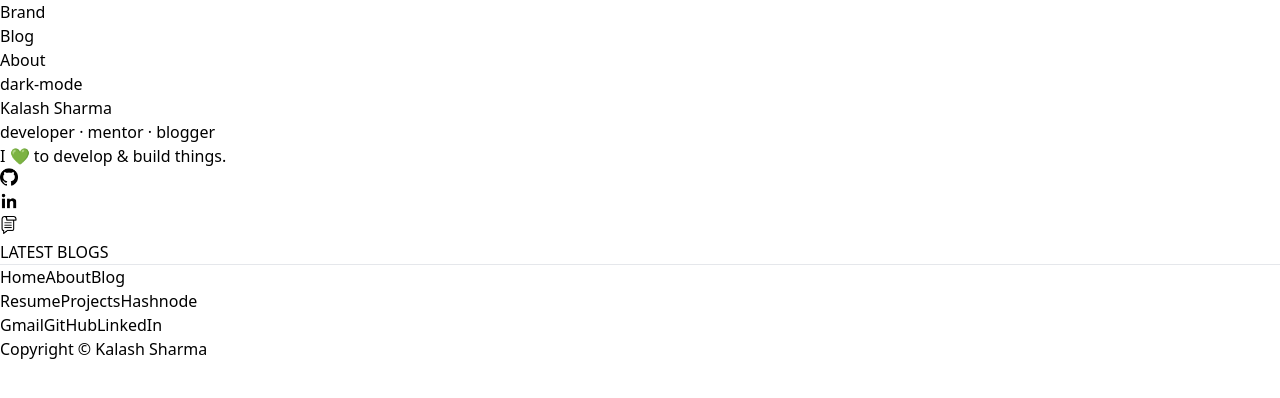
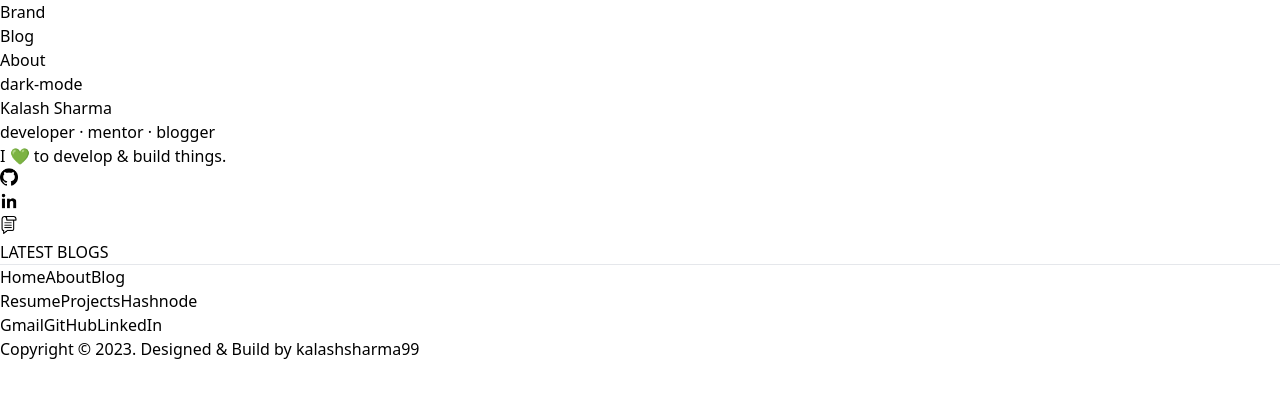
Before and after one commit to k99sharma/portfolio-react, a React (Vite) app: page / in a window 1280 px wide. Shown: the top 398 px of the page. Built offline with nearby package versions, Linux system fonts and the light colour scheme.

Commit message:
fix: copyright text

```diff
--- a/src/components/Footer/Footer.tsx
+++ b/src/components/Footer/Footer.tsx
@@ -84,7 +84,10 @@ export default function Footer() {
         </div>
       </div>
 
-      <div className="footer__copyright text-sm">Copyright © Kalash Sharma</div>
+      <div className="footer__copyright text-sm">
+        Copyright © {new Date().getFullYear()}. Designed & Build by
+        kalashsharma99
+      </div>
     </div>
   );
 }
```
